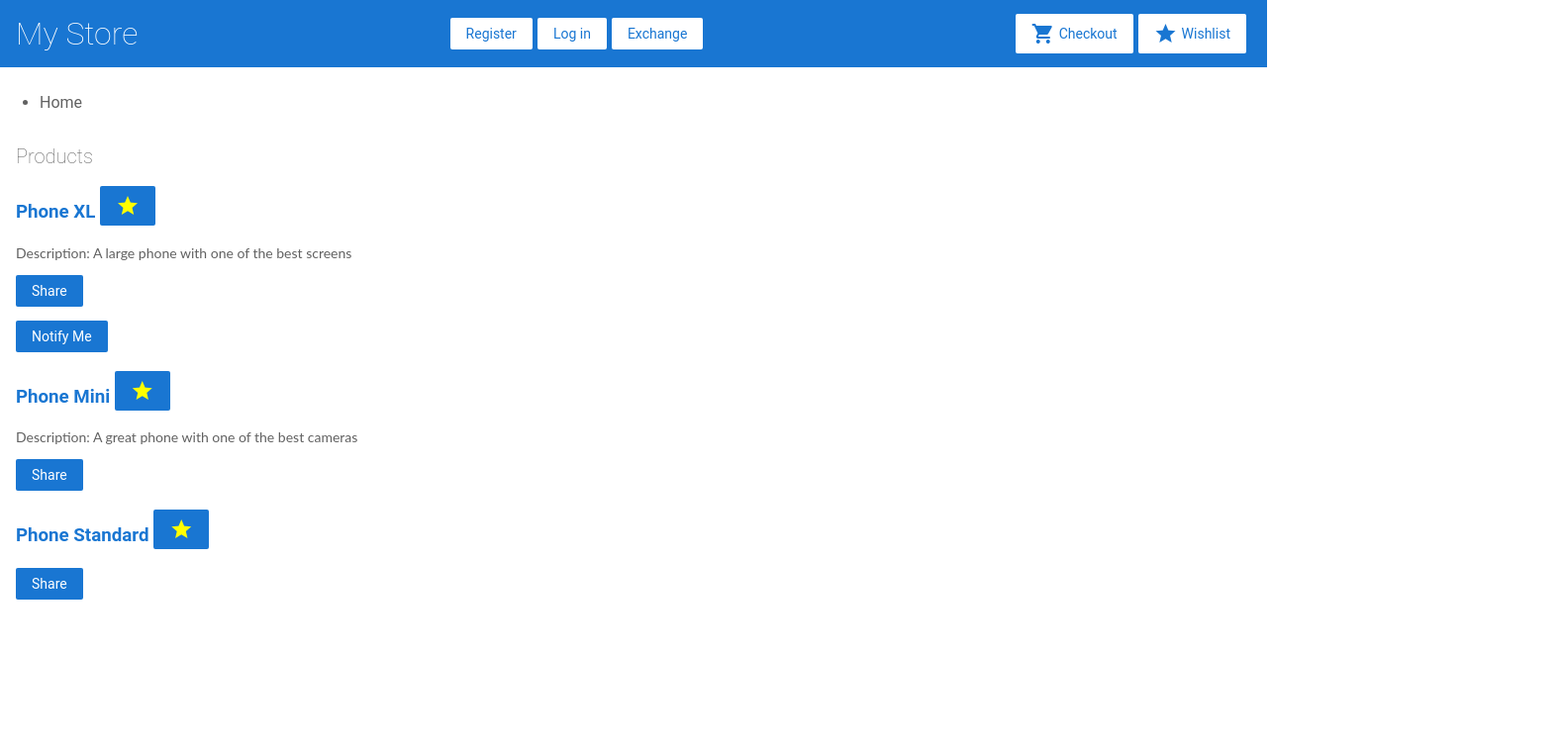
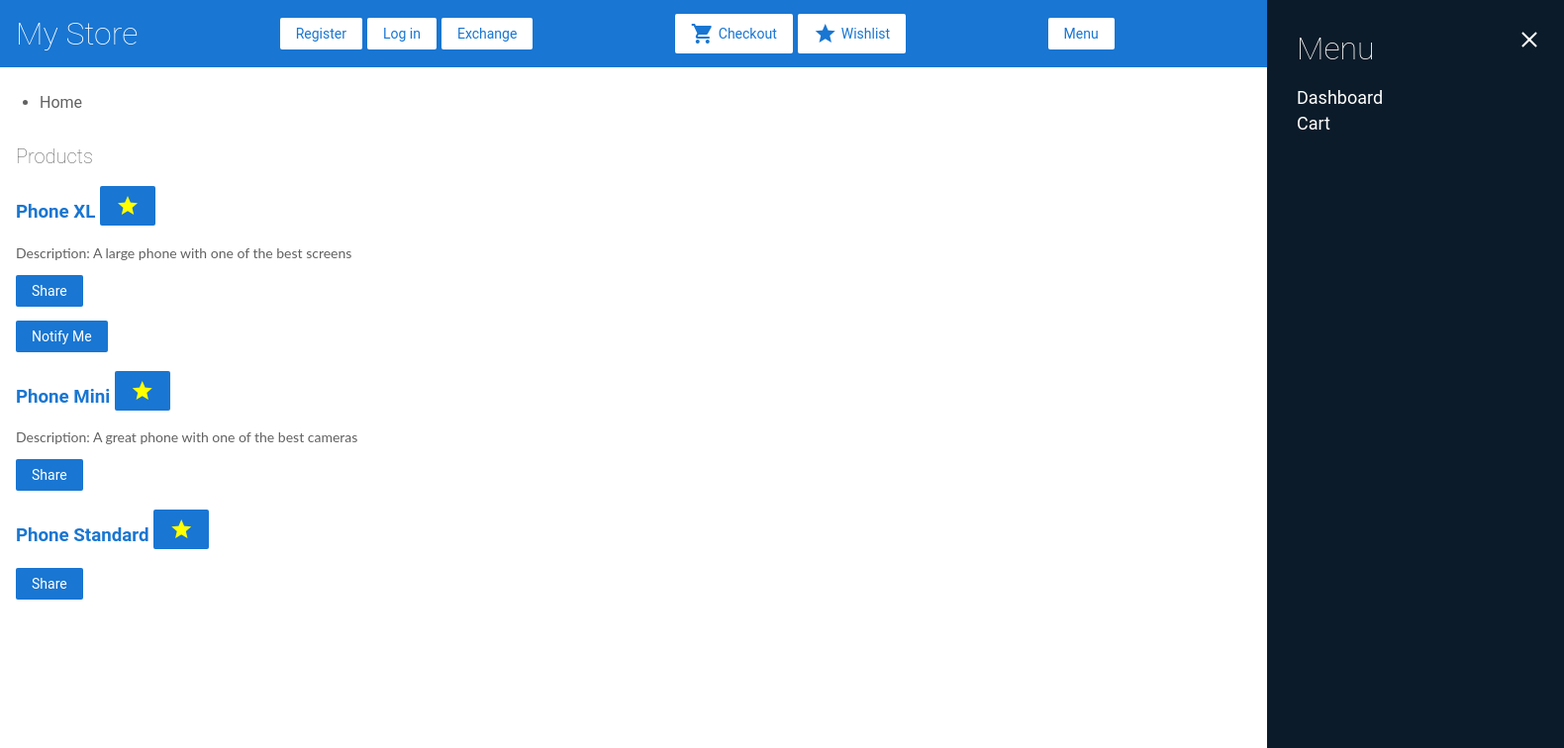
Before and after one commit to TornikeJ/angular-tutorial-first, an Angular app: page / in a window 1280 px wide. Shown: the top 756 px of the page at 99% size, 1580 px wide, since content can reach past the window. Built offline with nearby package versions, Linux system fonts and the light colour scheme.

Commit message:
feat(26-animation): Finish task

```diff
--- /dev/null
+++ b/src/app/menu/menu.component.html
@@ -0,0 +1,10 @@
+<div class="menu" [@openClose]="isOpen ? 'open' : 'close'">
+    <div>
+        <h1>Menu</h1>
+        <a (click)="hideMenu()"></a>
+    </div>
+    <nav>
+        <a routerLink="/dashboard">Dashboard</a>
+        <a routerLink="/cart">Cart</a>
+    </nav>
+</div>
--- /dev/null
+++ b/src/app/menu/menu.component.scss
@@ -0,0 +1,60 @@
+.menu {
+  position: absolute;
+  top: 0;
+  right: 0;
+  transform: 'translateX(-300px)';
+  background: #0c1b29;
+  width: 300px;
+  height: 100%;
+  padding-left: 30px;
+
+  > div {
+    display: flex;
+
+    h1 {
+      margin-top: 30px;
+      margin-bottom: 20px;
+      color: #fff;
+    }
+
+    a {
+      position: absolute;
+      display: flex;
+      justify-content: center;
+      align-items: center;
+      top: 30px;
+      right: 25px;
+      height: 20px;
+      width: 20px;
+
+      &::before,
+      &::after {
+        content: "";
+        display: block;
+        position: absolute;
+        height: 100%;
+        width: 2px;
+        background: #ffffff;
+      }
+
+      &::before {
+        transform: rotate(45deg);
+      }
+
+      &::after {
+        transform: rotate(-45deg);
+      }
+    }
+  }
+
+  nav {
+    display: flex;
+    flex-direction: column;
+
+    a {
+      color: #fff;
+      font-size: 18px;
+      margin-bottom: 5px;
+    }
+  }
+}
--- /dev/null
+++ b/src/app/menu/menu.component.ts
@@ -0,0 +1,42 @@
+import { Component, OnInit } from '@angular/core';
+import {
+  animate,
+  state,
+  style,
+  transition,
+  trigger
+} from '@angular/animations';
+
+@Component({
+  selector: 'app-menu',
+  templateUrl: './menu.component.html',
+  styleUrls: ['./menu.component.scss'],
+  animations: [
+    trigger('openClose', [
+      state('open', style({
+        transform: 'translateX(0)'
+      })),
+      state('close', style({
+        transform: 'translateX(300px)'
+      })),
+      transition('* => *', animate('0.2s')
+      )
+    ])
+  ]
+})
+export class MenuComponent implements OnInit {
+  isOpen = false;
+
+  constructor() { }
+
+  ngOnInit() {
+  }
+
+  showMenu() {
+    this.isOpen = true;
+  }
+
+  hideMenu() {
+    this.isOpen = false;
+  }
+}
--- a/src/app/top-bar/top-bar.component.html
+++ b/src/app/top-bar/top-bar.component.html
@@ -29,3 +29,6 @@
         Wishlist
     </a>
 </div>
+
+<button class="button fancy-button" (click)="menu.showMenu()">Menu</button>
+<app-menu #menu ></app-menu>
```
Also changed, not shown: src/app/app.module.ts (+9 -5 lines).
